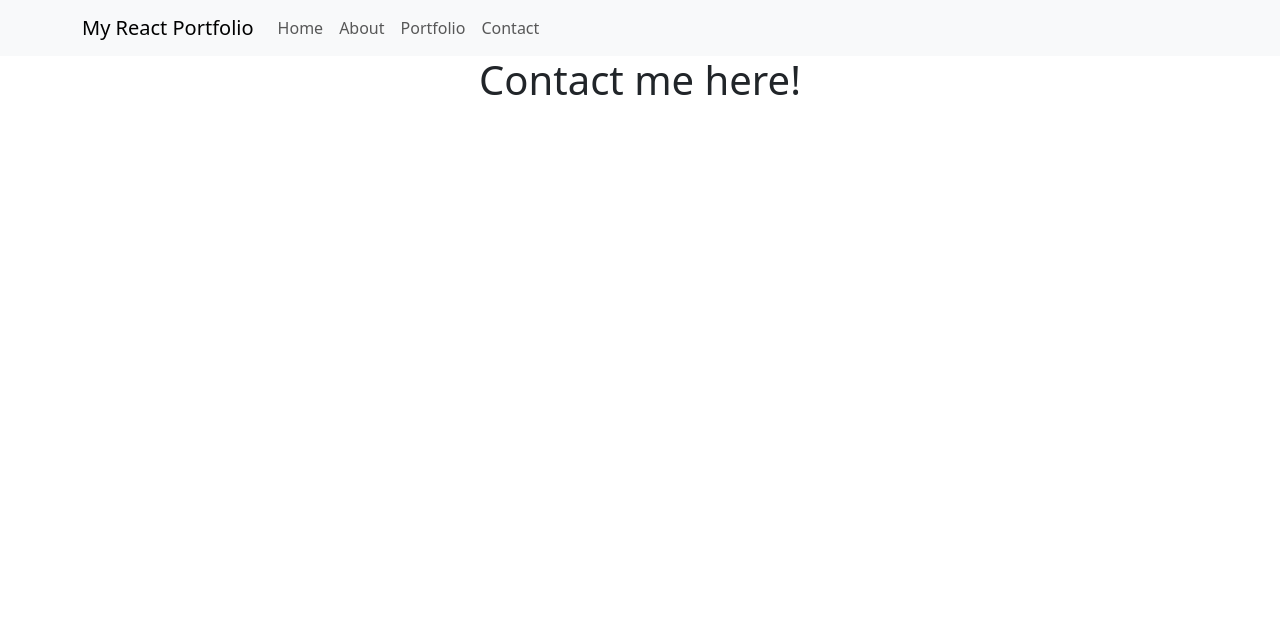
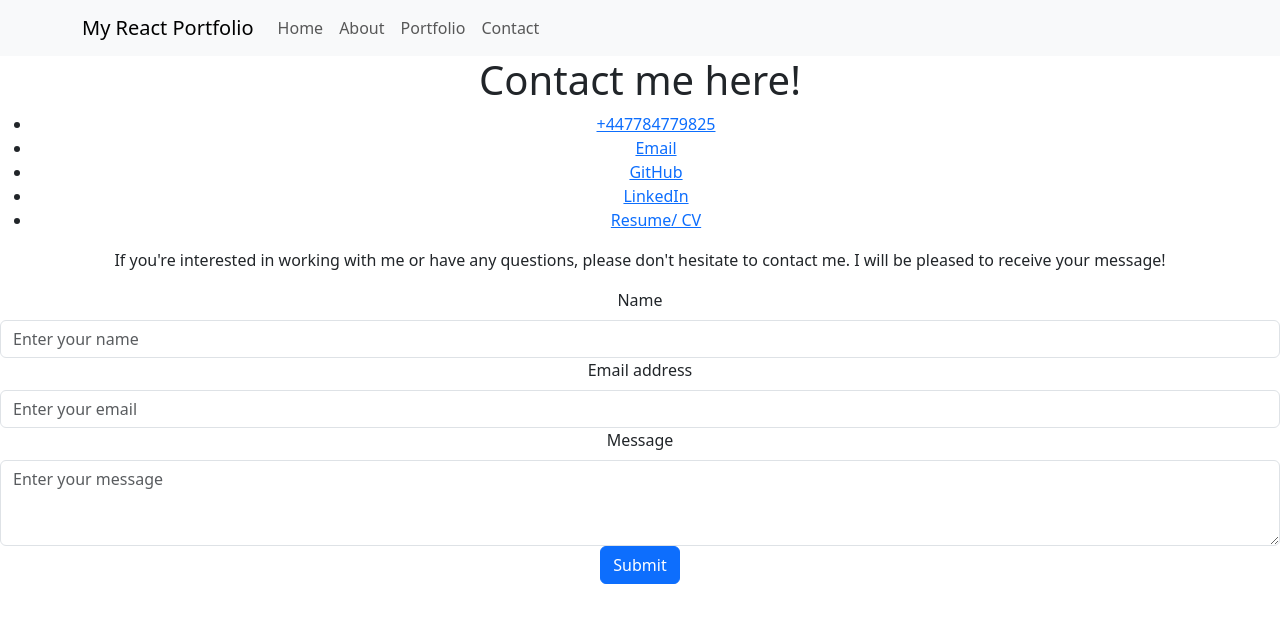
Before and after one commit to JohnJoseph2019/example_three, a React (Vite) app: page /contact in a window 1280 px wide. Shown: the top 622 px of the page. Built offline with nearby package versions, Linux system fonts and the light colour scheme.

Commit message:
Adding the contact information, the resume and the contact form

```diff
--- a/src/components/Pages/About.jsx
+++ b/src/components/Pages/About.jsx
@@ -5,7 +5,7 @@ const About = () => {
         <h1>About me</h1>
 
 
-        <p>Hello, my name is Andrea. I'm currently studying front end web development and i'd love to switch career. It is challenching to start over again, but also very rewarding.</p>
+        <p>Hello, my name is Andrea. I'm About to finish the front end web development bootcamp and i'd love to switch career. It is challenching to start over again, but also very rewarding.</p>
         <p>I am a mother of two wonderful children with 1 and 3 years and they are super cute and funny. They also teach me lot's of things and how to enjoy every single day.</p>
 
         <section class="container-sm skillsSection" id="skills"><h2>Skills</h2>
--- a/src/components/Pages/Contact.jsx
+++ b/src/components/Pages/Contact.jsx
@@ -1,8 +1,102 @@
+import React, { useState } from 'react';
+import { Form, Button } from 'react-bootstrap';
+import resume from "../../assets/pdf/resume.pdf"
+
+
 const Contact = () => {
+
+      // Define state for form fields
+    const [formData, setFormData] = useState({
+    name: '',
+    email: '',
+    message: ''
+    });
+
+  // Event handler for form submission
+    const handleSubmit = (event) => {
+        event.preventDefault();
+        // Handle form submission logic here
+        console.log(formData);
+        // Clear form fields after submission (optional)
+        setFormData({
+        name: '',
+        email: '',
+        message: ''
+        });
+    };
+
+  // Event handler for form field changes
+    const handleInputChange = (event) => {
+        const { name, value } = event.target;
+        setFormData((prevData) => ({
+            ...prevData,
+            [name]: value
+    }));
+    };
 
     return (
     <>
         <h1>Contact me here!</h1>
+
+        <section className="page-section" id="contact">
+            <div>
+
+                <div id="contactSection2">
+                    <ul className="contactList">
+                        <li className="contactLink"><a href="tel:+447784779825">+447784779825</a></li>
+                        <li className="contactLink"><a href="mailto:andrea.melisa.martinez.dearth@gmail.com">Email</a></li>
+                        <li className="contactLink"><a href="https://github.com/Andrea-Melisa" target="_blank">GitHub</a></li>
+                        <li className="contactLink"><a href="https://www.linkedin.com/in/andrea-melisa-mart%C3%ADnez-dearth-66a46941/" target="_blank">LinkedIn</a></li>
+                        <li className="contactLink"><a href={resume} target="_blank">Resume/ CV</a></li>
+                    </ul>
+                </div>
+            </div>
+        </section>
+
+
+        <p>If you're interested in <span>working with me</span> or <span>have any questions,</span> please don't hesitate to contact me. I will be pleased to receive your message! </p>
+        <Form onSubmit={handleSubmit}>
+        <Form.Group controlId="formName">
+        <Form.Label>Name</Form.Label>
+        <Form.Control
+            type="text"
+            placeholder="Enter your name"
+            name="name"
+            value={formData.name}
+            onChange={handleInputChange}
+            required
+        />
+        </Form.Group>
+
+        <Form.Group controlId="formEmail">
+        <Form.Label>Email address</Form.Label>
+        <Form.Control
+            type="email"
+            placeholder="Enter your email"
+            name="email"
+            value={formData.email}
+            onChange={handleInputChange}
+            required
+        />
+        </Form.Group>
+
+        <Form.Group controlId="formMessage">
+        <Form.Label>Message</Form.Label>
+        <Form.Control
+            as="textarea"
+            rows={3}
+            placeholder="Enter your message"
+            name="message"
+            value={formData.message}
+            onChange={handleInputChange}
+            required
+        />
+        </Form.Group>
+
+        <Button variant="primary" type="submit">
+        Submit
+        </Button>
+    </Form>
     </>
     )
 }
```
Also changed, not shown: 1 other file (tests, documents, lock files or other folders).
